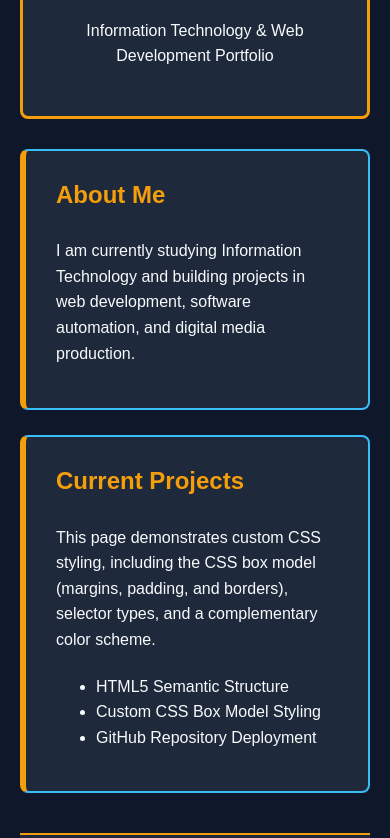
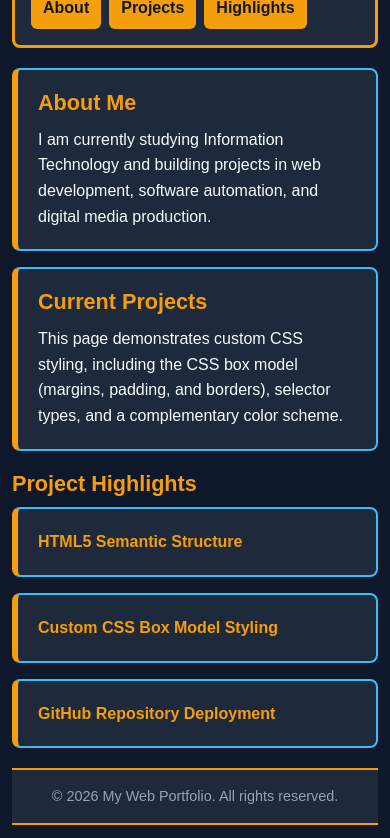
Before and after one commit to jpeters-coder/webdev-hw2, a plain HTML site: page index.html in a window 390 px wide. Shown: the part 183-1021 px from the top of the page. Drawn offline with Linux system fonts and the light colour scheme.

Commit message:
Redesign the homework page with a responsive Flexbox and Grid layout. (#1)
The header uses Flexbox, and the card sections switch from one column to two at 768px and three at 1200px while keeping the navy and amber palette.

Co-authored-by: Cursor Agent <cursoragent@cursor.com>
Co-authored-by: jpeters-coder <jpeters-coder@users.noreply.github.com>

```diff
--- a/index.html
+++ b/index.html
@@ -3,36 +3,48 @@
 <head>
     <meta charset="UTF-8">
     <meta name="viewport" content="width=device-width, initial-scale=1.0">
-    <title>Homework 1 - Styled Page</title>
-    <!-- Requirement 1: Linked CSS file in the head -->
+    <title>Homework 3 - Responsive Layout</title>
     <link rel="stylesheet" href="styles.css">
 </head>
 <body>
-    <!-- Uses ID selector (#main-header) -->
+    <div class="page">
         <header id="main-header">
+            <div class="brand">
                 <h1>Welcome to My Web Page</h1>
-        <p>Information Technology & Web Development Portfolio</p>
+                <p>Information Technology &amp; Web Development Portfolio</p>
+            </div>
+            <nav id="main-nav" aria-label="Primary">
+                <a href="#about">About</a>
+                <a href="#projects">Projects</a>
+                <a href="#highlights">Highlights</a>
+            </nav>
         </header>
+
         <main>
-        <!-- Uses Class selector (.content-card) -->
-        <section class="content-card">
+            <div class="intro-grid">
+                <section id="about" class="content-card">
                     <h2>About Me</h2>
                     <p>I am currently studying Information Technology and building projects in web development, software automation, and digital media production.</p>
                 </section>
-        <!-- Uses Class selector (.content-card) -->
-        <section class="content-card">
+                <section id="projects" class="content-card">
                     <h2>Current Projects</h2>
                     <p>This page demonstrates custom CSS styling, including the CSS box model (margins, padding, and borders), selector types, and a complementary color scheme.</p>
-            <ul>
+                </section>
+            </div>
+
+            <section id="highlights" aria-labelledby="highlights-heading">
+                <h2 id="highlights-heading">Project Highlights</h2>
+                <ul class="feature-grid">
                     <li>HTML5 Semantic Structure</li>
                     <li>Custom CSS Box Model Styling</li>
                     <li>GitHub Repository Deployment</li>
                 </ul>
             </section>
         </main>
-    <!-- Uses ID selector (#page-footer) -->
+
         <footer id="page-footer">
             <p>&copy; 2026 My Web Portfolio. All rights reserved.</p>
         </footer>
+    </div>
 </body>
 </html>
--- a/styles.css
+++ b/styles.css
@@ -1,60 +1,192 @@
-/* =========================================
-   1. TYPE SELECTORS (body, h1, h2, p, ul)
-   ========================================= */
+/* Homework 3: Flexbox + Grid layout on the Homework 2 navy/amber page.
+   No fixed widths above 320px. Columns change at 768px and 1200px. */
+
+*,
+*::before,
+*::after {
+    box-sizing: border-box;
+}
+
+html {
+    margin: 0;
+}
+
+img,
+svg,
+video {
+    max-width: 100%;
+    height: auto;
+}
+
 body {
     font-family: Arial, Helvetica, sans-serif;
-    background-color: #0f172a; /* Deep Navy (Complementary Base) */
-    color: #f8fafc;            /* Crisp Off-White Text */
+    background-color: #0f172a;
+    color: #f8fafc;
     line-height: 1.6;
     margin: 0;
-    padding: 20px;
+    overflow-wrap: break-word;
 }
-h1, h2 {
-    color: #f59e0b; /* Warm Amber/Gold (Complementary Accent to Navy) */
+
+h1,
+h2 {
+    color: #f59e0b;
     margin-top: 0;
+    line-height: 1.25;
 }
+
+h1 {
+    font-size: 1.7rem;
+    margin-bottom: 8px;
+}
+
+h2 {
+    font-size: 1.35rem;
+    margin-bottom: 10px;
+}
+
 p {
-    margin-bottom: 12px;
-    padding: 4px 0;
-    border-bottom: 1px solid transparent;
+    margin: 0 0 12px;
 }
-/* =========================================
-   2. ID SELECTORS (#main-header, #page-footer)
-   Box Model Element #1 & #2
-   ========================================= */
+
+a {
+    color: inherit;
+}
+
+.page {
+    width: 100%;
+    max-width: 1120px;
+    margin: 0 auto;
+    padding: 12px;
+}
+
+/* Header: flex nav stacks on small screens and sits beside the title when it fits. */
 #main-header {
+    display: flex;
+    flex-wrap: wrap;
+    align-items: center;
+    justify-content: space-between;
+    gap: 12px 20px;
     background-color: #1e293b;
-    text-align: center;
-    /* Deliberate Box Model Adjustments (Element 1) */
-    margin: 20px auto 30px auto;
-    padding: 30px 20px;
+    margin: 0 0 20px;
+    padding: 16px;
     border: 3px solid #f59e0b;
     border-radius: 8px;
-    max-width: 800px;
 }
+
+.brand {
+    flex: 1 1 12rem;
+    min-width: 0;
+}
+
+.brand p {
+    margin: 0;
+    color: #f8fafc;
+}
+
+#main-nav {
+    display: flex;
+    flex-wrap: wrap;
+    gap: 8px;
+}
+
+#main-nav a {
+    display: inline-block;
+    background-color: #f59e0b;
+    color: #0f172a;
+    text-decoration: none;
+    font-weight: bold;
+    padding: 8px 12px;
+    border-radius: 6px;
+}
+
+/* About + projects: one column, then two from 768px up. */
+.intro-grid {
+    display: grid;
+    grid-template-columns: minmax(0, 1fr);
+    gap: 16px;
+}
+
+.content-card {
+    background-color: #1e293b;
+    margin: 0;
+    padding: 20px;
+    border: 2px solid #38bdf8;
+    border-left: 6px solid #f59e0b;
+    border-radius: 8px;
+    min-width: 0;
+}
+
+.content-card p:last-child {
+    margin-bottom: 0;
+}
+
+#highlights {
+    margin-top: 20px;
+}
+
+/* Feature cards: 1 column by default. */
+.feature-grid {
+    list-style: none;
+    margin: 0;
+    padding: 0;
+    display: grid;
+    grid-template-columns: minmax(0, 1fr);
+    gap: 16px;
+}
+
+.feature-grid li {
+    background-color: #1e293b;
+    color: #f59e0b;
+    font-weight: bold;
+    margin: 0;
+    padding: 20px;
+    border: 2px solid #38bdf8;
+    border-left: 6px solid #f59e0b;
+    border-radius: 8px;
+    min-width: 0;
+}
+
 #page-footer {
     background-color: #1e293b;
     text-align: center;
     font-size: 0.9rem;
     color: #94a3b8;
-    /* Deliberate Box Model Adjustments (Element 2) */
-    margin: 40px auto 10px auto;
-    padding: 15px 20px;
+    margin: 20px 0 0;
+    padding: 15px 16px;
     border-top: 2px solid #f59e0b;
     border-bottom: 2px solid #f59e0b;
-    max-width: 800px;
 }
-/* =========================================
-   3. CLASS SELECTOR (.content-card)
-   Box Model Element #3
-   ========================================= */
-.content-card {
-    background-color: #1e293b;
-    /* Deliberate Box Model Adjustments (Element 3) */
-    margin: 25px auto;
-    padding: 25px 30px;
-    border: 2px solid #38bdf8;
-    border-left: 6px solid #f59e0b;
-    border-radius: 8px;
-    max-width: 800px;
+
+#page-footer p {
+    margin: 0;
 }
+
+@media (min-width: 768px) {
+    .page {
+        padding: 20px;
+    }
+
+    h1 {
+        font-size: 2rem;
+    }
+
+    #main-header {
+        padding: 22px 24px;
+    }
+
+    .intro-grid {
+        grid-template-columns: minmax(0, 1fr) minmax(0, 1fr);
+        gap: 20px;
+    }
+
+    .feature-grid {
+        grid-template-columns: minmax(0, 1fr) minmax(0, 1fr);
+        gap: 20px;
+    }
+}
+
+@media (min-width: 1200px) {
+    .feature-grid {
+        grid-template-columns: minmax(0, 1fr) minmax(0, 1fr) minmax(0, 1fr);
+    }
+}
```
Also changed, not shown: 1 other file. Lines whose indentation alone changed are shown as unchanged.
